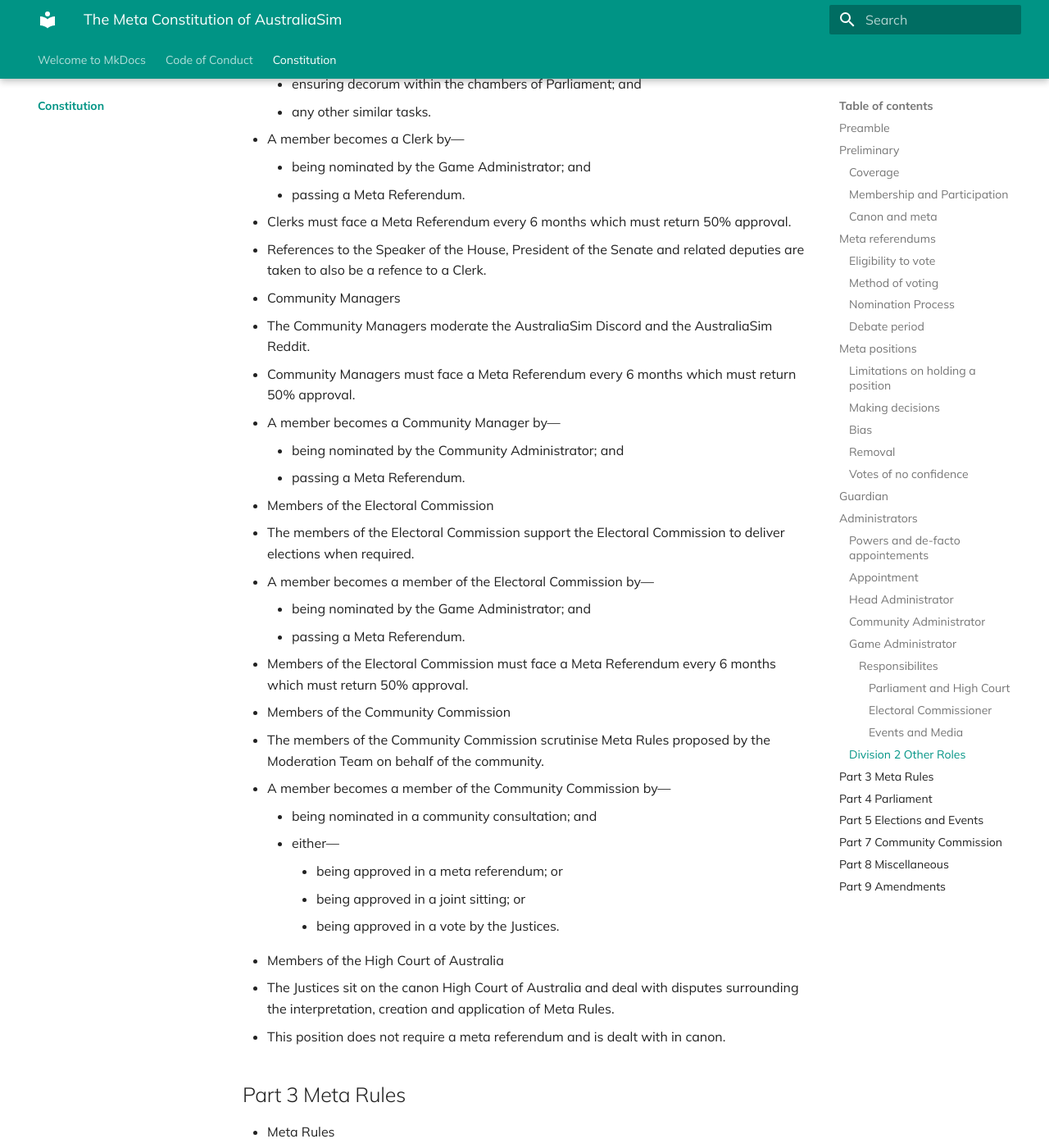
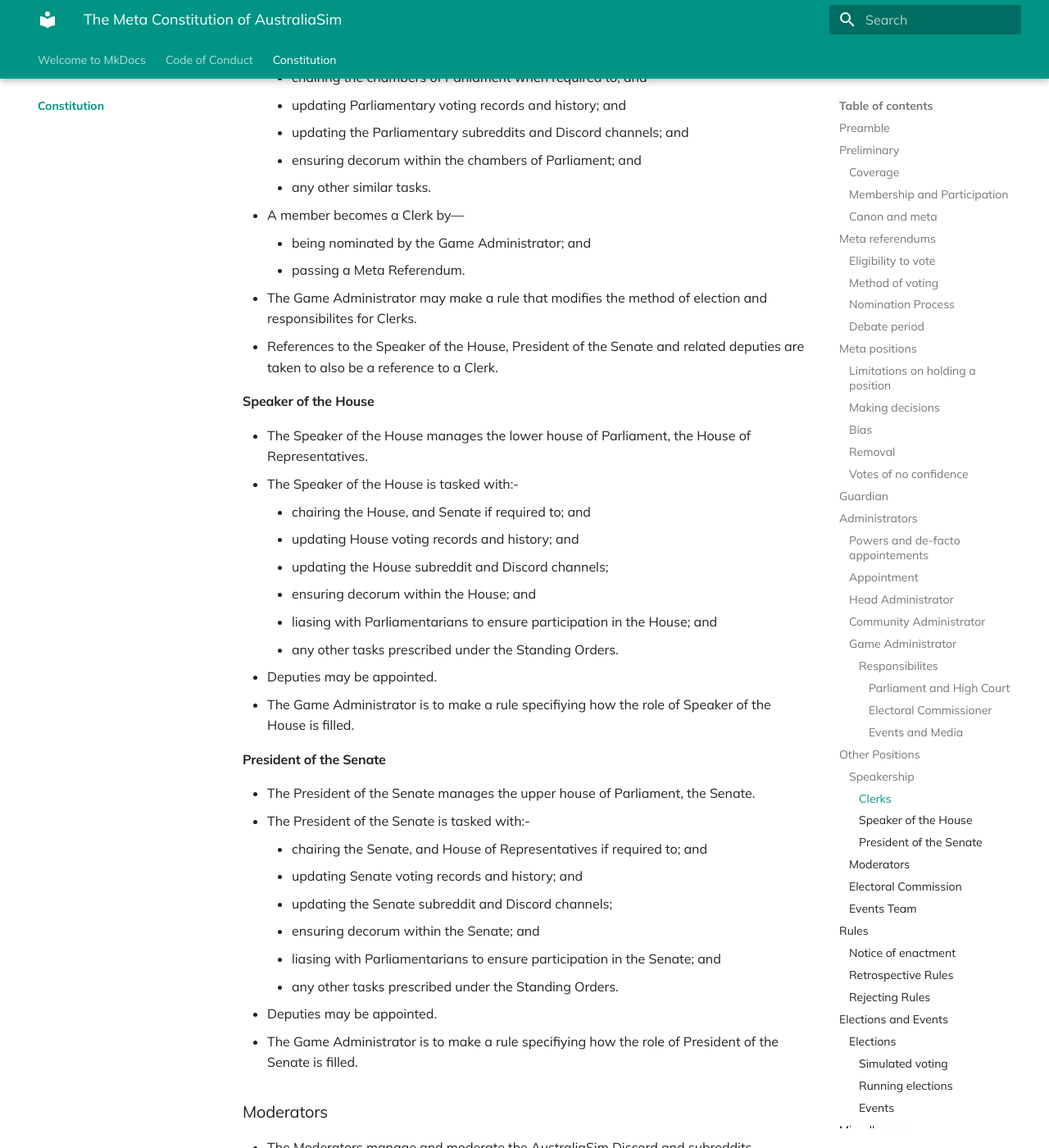
Before and after one commit to AustraliaSim/aussim-docs, an MkDocs documentation site: the page built from docs/constitution/index.md, in a window 1280 px wide and 1400 px high, scrolled down 8035 px. Shown: the whole window at 82% size. Built offline with MkDocs 1.6.1 and Material for MkDocs 9.7.7, drawn with Linux system fonts in a browser that asks for light colours; some of the changed text lies outside the part shown.

Commit message:
Full new CoC change

```diff
--- a/docs/constitution/index.md
+++ b/docs/constitution/index.md
@@ -50,10 +50,10 @@
 
 To vote in a meta referendum, a person must-
 
-* Hold a meta position (e.g. Moderation Team, Speaker of the House, Clerk); or
+* Hold a meta position (e.g. Administrators, Speaker of the House, Clerk); or
 * Hold a canon position (e.g. MP, Senator, Justice); or
 * Be consistently active within the community in other means; or
-* Hold the approval of the Moderation Team.
+* Hold the approval of the Administrators.
 
 ### Method of voting
 
@@ -62,8 +62,8 @@
 * be an approval vote unless specified; and
 * last for at least 48 hours but no more than 72; and
 * be a secret ballot; and
-* be conducted by a Moderation Team member; and
-* have the results verified by the whole Moderation Team; and
+* be conducted by an Administrator; and
+* have the results verified by all Administrators; and
 	* In the case of votes relating to electing the Head Administrator or a Guardian, the incumbent Guardian is to verify the results.
 * and require at least a 50% majority or more of voters to pass unless specified elsewhere.
 
@@ -75,11 +75,11 @@
 * Nominations are to be solicited via a Reddit post for at least 72 hours.
 *  A nomination must secure the following number of seconders:
     * Guardian - 10
-    * Moderation Team member - 6
+    * Administrator - 6
     * All other - 4
-* The Moderation Team must accept all eligible nominations reach the required number of seconders unless:
-    * The nominated person has committed prior misconduct contrary to the Code of Conduct or similar of such severity that the Moderation Team is satisfied that the nomination should not proceed; or
-    * The nomination person has, in the opinion of the Moderation Team, demonstrated an inability to hold the position.
+* The Administrators must accept all eligible nominations reach the required number of seconders unless:
+    * The nominated person has committed prior misconduct contrary to the Code of Conduct or similar of such severity that the Administrators is satisfied that the nomination should not proceed; or
+    * The nomination person has, in the opinion of the Administrators, demonstrated an inability to hold the position.
 
 ### Debate period
 
@@ -90,8 +90,8 @@
 
 ### Limitations on holding a position
 
-* Guardians, Moderation Team members, Justices, and members of the Electoral Commission cannot be a Member of Parliament, Senator, President/Governor-General, a candidate in an election or any other similar canon position or role.
-* Guardians or Moderation Team members cannot hold any other position (except Community Manager).
+* Guardians, Administrators, members of the Events Team, and members of the Electoral Commission cannot be a Member of Parliament, Senator, President/Governor-General, a candidate in an election, a member of a party, or any other similar canon position or role.
+* Guardians and Administrators cannot hold any other position (except Community Manager).
 
 ### Making decisions
 
@@ -189,15 +189,15 @@
 
 ###### Parliament and High Court
 
-* The Game Administrator is responsible for overseeing the operations of the Parliament, including the High Court of Justice
+* The Game Administrator is responsible for overseeing the operations of the Parliament, including the High Court of Australia.
 * The Game Administrator may make Meta Rules with respect to—
-    * the running of Parliament;
+    * Parliament;
     * the activity requirements for members of Parliament;
     * the role, powers, permissions of—
         * Clerks;
         * Speakership;
-        * Parliamentarians; and
-        * Justices, in their canon jurisdiction;
+        * Parliamentarians;
+        * the High Court of Australia
     * any other similar matter.
 
 ###### Electoral Commissioner
@@ -219,258 +219,180 @@
     * any other similar matter.
 
 
-### Division 2	Other Roles
+## Other Positions
 
+### Speakership
 
+#### Clerks
 
-* Clerks
-* The Clerks manage the Parliament and help maintain the AustraliaSim documentation.
+* The Clerks manage the Parliament, assist the Speaker of the House and President of the Senate, and help maintain the AustraliaSim documentation.
 * A Clerk is tasked with—
-    * chairing the chambers of Parliament; and
-    * updating Parliamentary voting logs and membership history; and
-    * updating the Parliamentary subreddits and discord channels; and
+    * chairing the chambers of Parliament when required to; and
+    * updating Parliamentary voting records and history; and
+    * updating the Parliamentary subreddits and Discord channels; and
     * ensuring decorum within the chambers of Parliament; and
     * any other similar tasks.
 * A member becomes a Clerk by—
     * being nominated by the Game Administrator; and
     * passing a Meta Referendum.
-* Clerks must face a Meta Referendum every 6 months which must return 50% approval.
-* References to the Speaker of the House, President of the Senate and related deputies are taken to also be a refence to a Clerk.
-*  Community Managers
-* The Community Managers moderate the AustraliaSim Discord and the AustraliaSim Reddit.
-* Community Managers must face a Meta Referendum every 6 months which must return 50% approval.
-* A member becomes a Community Manager by—
-    * being nominated by the Community Administrator; and
+* The Game Administrator may make a rule that modifies the method of election and responsibilites for Clerks.
+* References to the Speaker of the House, President of the Senate and related deputies are taken to also be a reference to a Clerk.
+
+#### Speaker of the House
+
+* The Speaker of the House manages the lower house of Parliament, the House of Representatives.
+* The Speaker of the House is tasked with:-
+    * chairing the House, and Senate if required to; and
+    * updating House voting records and history; and
+    * updating the House subreddit and Discord channels;
+    * ensuring decorum within the House; and
+    * liasing with Parliamentarians to ensure participation in the House; and
+    * any other tasks prescribed under the Standing Orders.
+* Deputies may be appointed.
+* The Game Administrator is to make a rule specifiying how the role of Speaker of the House is filled.
+
+#### President of the Senate
+
+* The President of the Senate manages the upper house of Parliament, the Senate.
+* The President of the Senate is tasked with:-
+    * chairing the Senate, and House of Representatives if required to; and
+    * updating Senate voting records and history; and
+    * updating the Senate subreddit and Discord channels;
+    * ensuring decorum within the Senate; and
+    * liasing with Parliamentarians to ensure participation in the Senate; and
+    * any other tasks prescribed under the Standing Orders.
+* Deputies may be appointed.
+* The Game Administrator is to make a rule specifiying how the role of President of the Senate is filled.
+
+### Moderators
+
+* The Moderators manage and moderate the AustraliaSim Discord and subreddits.
+* Moderators are tasked with:-
+    * enforcing the Code of Conduct;
+    * maintaining access and permissions on the Discord and subreddits;
+    * logging actions taken under the Code of Conduct correctly;
+    * maintaing a positive face for the community.
+* Moderators must be verifiably 18 years of age or older.
+* A member becomes a Moderator by:-
+    * Being nominated by the Community Administrator; and
     * passing a Meta Referendum.
-* Members of the Electoral Commission
-* The members of the Electoral Commission support the Electoral Commission to deliver elections when required.
+
+### Electoral Commission
+
+* The members of the Electoral Commission support the Game Administrator and Events Team to deliver simulated elections and regular simulated opinion polls.
 * A member becomes a member of the Electoral Commission by—
     * being nominated by the Game Administrator; and
     * passing a Meta Referendum.
-* Members of the Electoral Commission must face a Meta Referendum every 6 months which must return 50% approval.
-* Members of the Community Commission
-* The members of the Community Commission scrutinise Meta Rules proposed by the Moderation Team on behalf of the community.
-* A member becomes a member of the Community Commission by—
-    * being nominated in a community consultation; and
-    * either—
-        * being approved in a meta referendum; or
-        * being approved in a joint sitting; or
-        * being approved in a vote by the Justices.
-*  Members of the High Court of Australia
-* The Justices sit on the canon High Court of Australia and deal with disputes surrounding the interpretation, creation and application of Meta Rules.
-* This position does not require a meta referendum and is dealt with in canon.
 
+### Events Team
 
-## Part 3	Meta Rules
+* The members of the Events Team support the Game Administrator to deliver regular events to promote action by the Government, Opposition, and media outlets on particular issues.
+* The Game Administrator may make rules specifying the operation of Events.
+* A member becomes a member of the Event Team by—
+    * being nominated by the Game Administrator; and
+    * passing a Meta Referendum.
+
+## Rules
+
+* Rules are used to codify the powers, permissions, rules, requirements, management and moderation of AustraliaSim.
+* A Rule may be created prescribing matters—
+    * required or permitted by this Meta Constitution to be prescribed by the Rule; or
+    * necessary or convenient to be prescribed for carrying out or giving effect to the matter required or permitted by this Meta Constitution to be prescribed.
+* A Rule may delegate any power to any meta position.
+* A Rule may delegate the power to make Rules to any meta position.
+
+### Notice of enactment
+
+At least three days prior to the enactment of a Rule, a post on r/AustraliaSimMeta must be made announcing the enactment of the Meta Rule.
 
 
 
-* Meta Rules
-* Meta Rules are used to codify the powers, permissions, rules, requirements, management and moderation of AustraliaSim.
-* A Meta Rule may be created by an officeholder prescribing matters—
-    * required or permitted by this Meta Constitution to be prescribed by the Meta Rule; or
-    * necessary or convenient to be prescribed for carrying out or giving effect to the matter required or permitted by this Meta Constitution to be prescribed.
-* A Meta Rule may delegate any power to any officeholder.
-* A Meta Rule may delegate the power to make Meta Rules to any officeholder.
-* Notice of enactment
+### Retrospective Rules
 
-Five days prior to the enactment of a Meta Rule, a post on r/AustraliaSimMeta must be made announcing the enactment of the Meta Rule.
+A Rule must which is retrospective must receive approval in a Meta Referendum.
+
+### Rejecting Rules
+
+* A Rule may be rejected though a Meta Referendum carrying at least 70% approval.
 
 
-
-*  Retrospective Meta Rules
-
-A Meta Rule must which is retrospective must receive 70% approval in a Meta Referendum.
+## Elections and Events
 
 
-
-* Rejecting Meta Rules
-* A Meta Rule may be rejected though a meta referendum.
-* A meta referendum must be held on a Meta Rule within 14 days of a petition calling for a meta referendum, made by a member, receiving 7 seconders.
-
-
-## Part 4	Parliament
-
-
-
-*
-Parliamentary Meta Rules
-
-
-* Meta Rules which impact on the operation of Parliament are subject to approval from either—
-    * a Joint Sitting; or
-    * a Meta Referendum.
-* A Joint Sitting means a joint session of the current or most recent Parliament.
-* Where—
-    * the Parliament resolves to amend the Standing Orders through a canon motion to amend the Standing Orders; and
-    * the Game Administrator does not make those changes;
-
-    a Meta Referendum must be held on the issue within 14 days.
-
-
-
-
-*
-Parliamentary Hangover
-
-
-* During the period between—
-    * the Proroguing of the House; and
-    * the day two days before the date of polling of that general election;
-
-    the Parliament must continue to sit to deal with business already before the Parliament, but must not introduce new business unless (2) or (3) applies.
-
-* Business of a procedural nature may be introduced.
-* Business may move between the chambers of Parliament as required.
-
-
-## Part 5 Elections and Events
-
-
-
-* Election
+### Elections
 
 In this Meta Constitution, election includes—
-
-
 
 * a general election; and
 * a by-election; and
 * a supplementary election; and
 * a vacancy in the Senate; and
 * a referendum; and
-* a plebiscite; and
-* any other similar thing.
-* The Electoral Commission
+* a plebiscite.
+
 * The Electoral Commission are responsible for delivering elections when called upon and are responsible for the management of elections and calculating election results.
-* The Electoral Commission consists of the Game Administrator, Game Administrator and members of the Electoral Commission.
 
+#### Simulated voting
 
+* Any Rule made relating to the conduct of canon elections must use full simulated voting, unless—
+    * the vote would change the fundamental nature or symbols of the simulation; amendment
+    * the Game Administrator has consulted the community; and
+    * the Game Administrator believes it is in the best interest of the simulation to use a method of voting other than full simulated voting.
+* A general description of the method used to simulate votes, without providing detail that would undermine security of the simulation, must be provided to the community.
 
-*
-Simulated voting
-Any Meta Rule made relating to the conduct of canon elections must use full simulated voting, unless—
-
-
-
-* the vote would change the fundamental nature or symbols of the simulation; and
-* the Game Administrator has consulted the community; and
-* the Game Administrator believes it is in the best interest of the simulation to use a method of voting other than full simulated voting.
-
-
-
-*
-Running elections
-
+#### Running elections
 
 * Elections must be called by the mechanism prescribed in the canon AustralianSim Constitution.
 * All election results must be verified in a manner which is approved unanimously by the Moderation Team.
-* Events
-* An event is a created canon happening which adds diversity and activity to the simulation.
-* An event may be either—
-    * created by the Electoral Commission; or
-    * taken from real life.
-* An event must be created every 4 weeks in which the Parliament is sitting.
 
 
+#### Events
 
-*
-Management of Events
+* All aspects of the event, from its creation, management, and ending, are managed by the Events Team.
+* Other than when an event will take place, any person with knowledge must not directly or indirectly inform any other member of the details of an event before it is publicly released.
+* The polling and electoral effects of the event are to be determined by the Electoral Commission.
 
+## Miscellaneous
 
-* All aspects of the event, from its creation, management, and ending, are managed by the Electoral Commission.
-* Other than when an event will take place, any office holder with knowledge must not directly or indirectly inform any other member of the details of an event before it is publicly released.
-* The electoral effects of the event are to be determined by the Electoral Commission.
-
-
-## Part 7	Community Commission
-
-
-
-*
-The Community Commission
-
-
-* The Community Commission comprises of up to 4 community-elected members, a representative from the Judiciary, and a representative from the Parliament.
-* The Community Commission considers proposed amendments to this Constitution and Meta Rules, providing feedback and redrafting if necessary.
-* Members of the Community Commission are elected within 14 days after each general election though a Meta Referendum.
-* The Judiciary and the Parliament shall make their own provisions on the selection of their representative in accordance with the general procedures of their workings.
-
-
-## Part 8 Miscellaneous
-
-
-
-*
-The AustraliaSim canon
-
+### The AustraliaSim canon
 
 * When referring to the simulated country, government, institutions etc. of Australia, the name Australia is used.
 * Any reference to AustraliaSim in canon is a reference to Australia.
-* Until a Meta Rule is made, the Australian Constitution provides for the simulation of States and Territories and how to make laws which affect States and Territories.
+* Unless a specific Rule is made, the Australian Constitution provides for the simulation of States and Territories and how to make laws which affect States and Territories.
 * An event that occurs in real life is also an event that occurs in the AustraliaSim canon, except when the event conflicts with the existing AustraliaSim canon.
-* The Head Administrator may, by a Meta Rule not subject to the notice requirement of section 6, decanonise or clarify whether something is a part of the AustraliaSim canon.
+* The Game Administrator may, by a Rule not subject to the notice requirement of section 6, decanonise or clarify whether something is a part of the AustraliaSim canon.
 
+### Use of real symbols and logos
 
+* Due to legislation prohibiting "impersonation" of Australian Government bodies and entities, use of real-world Australian Government symbols and logos are strictly prohibited.
 
-*
-Adjudication of disputes, Court of Meta Affairs, powers etc.
+!!! Note
+    Use the AustraliaSim [coat of arms](https://media.discordapp.net/attachments/926441541420060703/934319638811136030/unknown.png) instead!
 
+### Adjudication of disputes
 
-*  The Court of Meta Affairs is established.
-* Disputes concerning the correct interpretation of–
-    * this Meta Constitution,
-    * something done pursuant to this Meta Constitution;
-    * a Meta Rule made under this Meta Constitution; or
+* Disputes in regards to the application of the Meta Constitution or Rules are initiated by application to a Guardian.
+* Disputes must be decided within 5 days with public reasons.
 
-        disputes concerning--
+### Permissions
 
-    * misconduct by an office holder; or
-    * any other similar thing;
+Unless otherwise provided by a Rule, the following permissions are held—
 
-     are the jurisdiction of the Court of Meta Affairs.
+* the Guardian must own the AustraliaSim Discord, and have top moderator status on every subreddit;
+* the Administrators must have full administrator rights of the AustraliaSim Discord Server;
+* the Moderators must have the permissions as required to carry out their role.
+* the Clerks, Speaker of the House, Senate President, and deputies must have general administrator rights for the relevant subreddits and Discord channels.
 
-*  The Court of Meta Affairs may issue the following orders–
-    * prohibitory injunctions;
-    * mandatory injunctions;
-    * any other orders which would have been required to be given had
+## Amendments
 
-        the Meta Constitution or Meta Rule been interpreted correctly.
+### General procedure for amending Meta Constitution
 
-* Disputes are initiated by posting on /r/AustraliaSimMeta.
-* Disputes must be decided within 5 days with public reasons.
-* The Court of Meta Affairs must consist of the members comprising the Community Commission.
-* Permissions
-
-Unless otherwise provided by a Meta Rule, the following permissions are held—
-
-
-
-* the Moderation Team must have full ownership of the AustraliaSim Discord Server;
-* the Community Managers must have the permissions as required to carry out their role.
-* the Clerks, Speaker of the House, Senate President, and deputies must have general administrator rights for the relevant subreddits.
-* the Meta Guardians must have full ownership of the relevant subreddits.
-
-
-## Part 9 Amendments
-
-
-
-*
-General procedure for amending Meta Constitution
-
-
-* In this section, any provision which conflicts with another provision of this Meta Constitution prevails, except section 3*
 * This Meta Constitution may be amended after—
     * public notice by a member from the Moderation Team or a petition consisting of 7 members nominating a proposed change; and
     * a five-day consultation period where members may nominate amendments; and
     * a Meta Referendum.
 
-
-
-*
-Emergency amendments
-
+### Emergency amendments
 
 * An emergency amendment is an amendment of this Meta Constitution that, for the integrity, security or good functioning of AustraliaSim, requires immediate enactment.
 * The Moderation Team may enact an emergency amendment by unanimous approval of all Moderators.
@@ -478,13 +400,3 @@
 * If an emergency amendment does not pass the meta referendum—
     * the emergency amendment is automatically repealed; and
     * any done pursuant to the emergency amendment remains lawful.
-* **Amendments to reserved matters**
-* Nothing in this section affects the powers of the Community Administrator, including the power to refuse the use of AustraliaSim to any person.
-* An amendment to the Meta Constitution in relation to any of the reserved matters in section 35(3) may only be made after—
-    * public notice by a member from the Moderation Team or a petition consisting of 14 members nominating a proposed change; and
-    * a five-day consultation period where members may nominate amendments; and
-    * a Meta Referendum which must return 65% approval.
-* An amendment to the Meta Constitution in relation to the following reserved matters may be made only in accordance with section 35(2)—
-    * an amendment refusing the use of AustraliaSim to any person;
-    * an amendment removing a refusal of use of AustraliaSim to any person; or
-    * an amendment to this Section.
```
